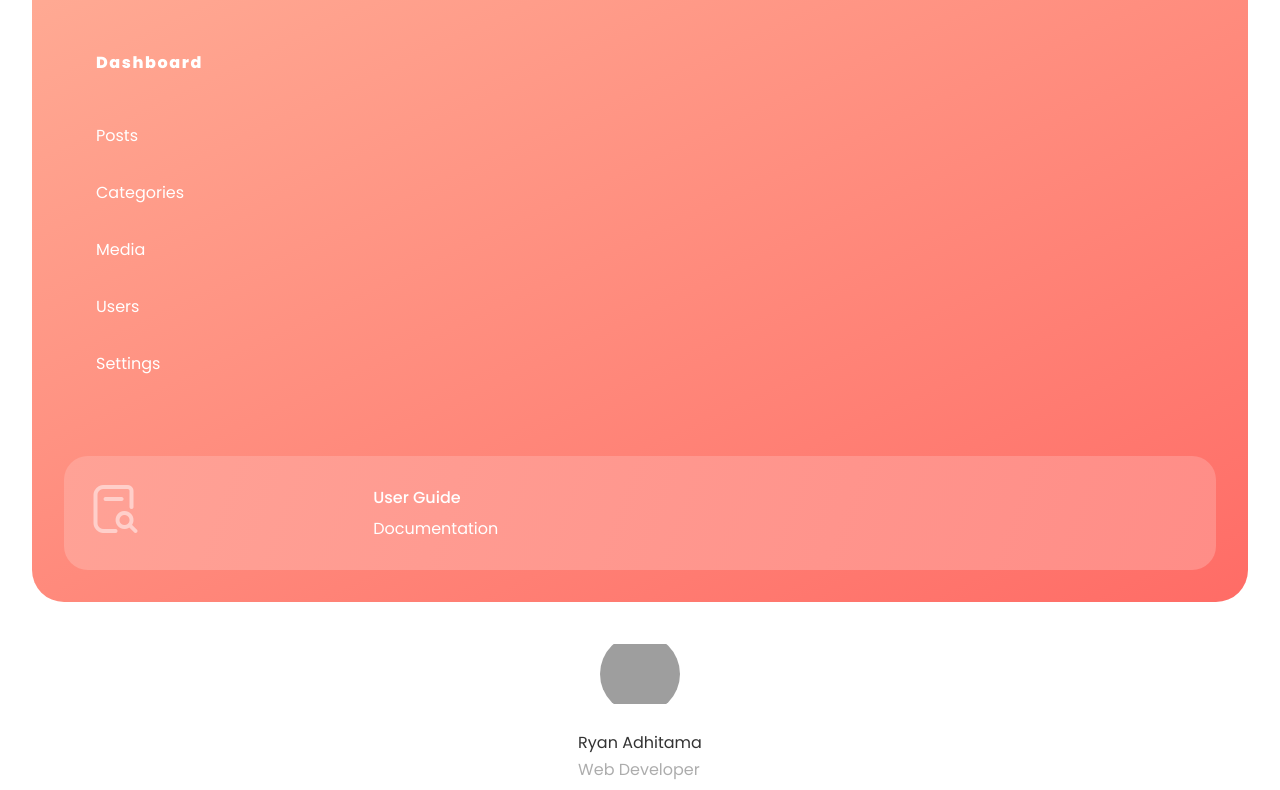
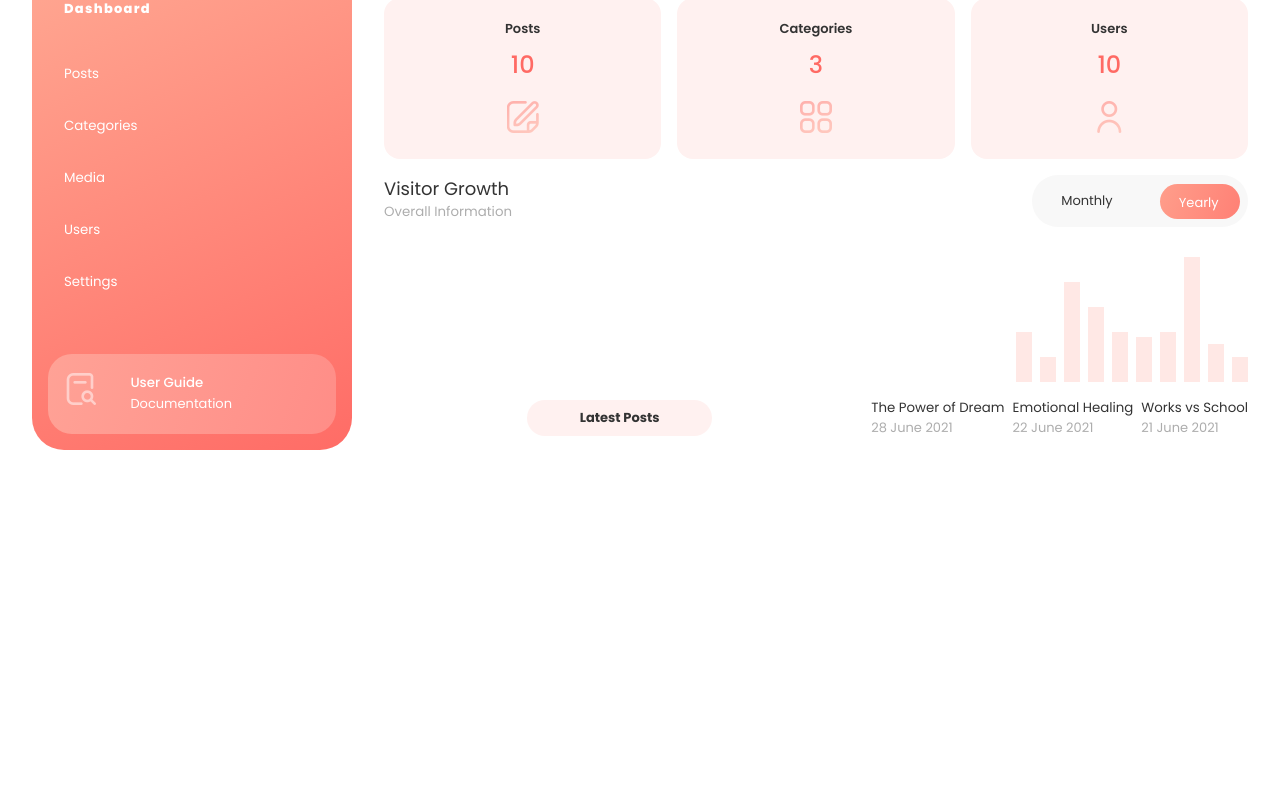
Before and after one commit to edsonJordan/blog-design-dashboard, a plain HTML site: page index.html in a window 1280 px wide. Shown: the part 158-948 px from the top of the page. After the commit the page ends 864 px from the top, so only its background shows below. Drawn offline with nearby package versions, Linux system fonts and the light colour scheme; grey boxes are pictures that could not be loaded.

Commit message:
adding responsive mode tablet

```diff
--- a/index.html
+++ b/index.html
@@ -10,7 +10,7 @@
 <body>
     <div class="container">
         <div class="navigation">
-            <div class="content-nav">
+            <div class="content_nav">
                 <div class="logo">
                     <h1 class="text-logo">Scribble.</h1>
                 </div>
--- a/style.css
+++ b/style.css
@@ -1,5 +1,6 @@
 @import url('https://fonts.googleapis.com/css2?family=Poppins:wght@100;200;300;400;500;600;700;800;900&display=swap');
 @import url('https://cdn-uicons.flaticon.com/uicons-regular-rounded/css/uicons-regular-rounded.css');
+/* Desgin https://www.figma.com/community/file/991346867773569175 */
 /* font-family: 'Roboto', sans-serif; */
 :root{
     /* Colors */
@@ -96,7 +97,7 @@ h1,h2,h3,h4,p{
 .guide p{
     font-weight: 500;
 }
-.content-nav{
+.content_nav{
     display: flex;
     flex-direction: column;
     row-gap: 4rem;
@@ -343,3 +344,168 @@ h1,h2,h3,h4,p{
     font-weight: 400;
     color: var(--text-gray-light);
 }
+@media (min-width: 768px) {
+    .container{
+       flex-direction: row;
+       column-gap: 2rem;
+    }
+    .navigation{
+        width: 25%;
+        padding: 1rem;
+        height: fit-content;
+    }
+    .content_nav{
+        padding: 1rem;
+    }
+    .text-logo{
+        font-size: larger;
+    }
+    .nav h2{
+        font-size: small;
+    }
+    .nav ul{
+        font-size: smaller;
+    }
+    .guide{
+        padding: 1.2rem 1rem;
+        column-gap: .2rem;
+        row-gap: .1rem;
+    }
+    .icon-guide{
+        font-size: xx-large;
+    }
+    .guide p{
+        font-size: smaller;
+    }
+    .guide span{
+        font-size: small;
+    }
+    .content{
+        width: 75%;
+        row-gap: 1rem;
+        height :fit-content;
+    }
+    .content_user{
+        flex-direction: row;
+        align-items: center;
+        justify-content: flex-end;
+        column-gap: .8rem;
+    }
+    .avatar{
+        width: 40px;
+        height: 40px;
+    }
+    .data_user p{
+        font-size: smaller;
+    }
+    .data_user span{
+        font-size: x-small;
+    }
+    .content_crumbs{
+        padding: 0;
+        text-align: left;
+    }
+    .content_crumbs h1{
+        font-size: large;
+    }
+    .content_crumbs span{
+        font-size: smaller;
+    }
+    .section_cards{
+        grid-template-columns:repeat(3, 1fr);
+        grid-template-rows:none;
+        column-gap: 1rem;
+    }
+    .card{
+        padding: 1.3rem .8rem .8rem .8rem;
+        border-radius: 1rem;
+    }
+    .card__data{
+        row-gap: .5rem;
+    }
+    .card__data p{
+        font-size: small;
+    }
+    .card__data label{
+        font-size: x-large;
+    }
+    .icon-card{
+        font-size: xx-large;
+    }
+    .section_statics{
+        grid-template-columns: repeat(2, 1fr);
+    }
+    .tittle_section{
+        align-items: left;
+        justify-content: start;
+        text-align: left;
+    }
+    .slideThree{
+        margin-top: 0;
+        margin-right: 0;
+    }
+    .grapics_statics{
+        grid-column: span 2;
+    }
+    .tittle_section h2{
+        font-size: large;
+    }
+    .tittle_section span{
+        font-size: smaller;
+    }
+    .slideThree:before{
+        font:13px/26px var(--font-roboto);
+    }
+    .slideThree:after{
+        font:13px/26px var(--font-roboto);
+    }
+    .slideThree label::after{
+        font:13px/26px var(--font-roboto);
+    }
+    .slideThree input[type=checkbox]:checked + label::after{
+        font:13px/26px var(--font-roboto);
+        margin-left: 1.2rem;
+    }
+    .slideThree label{
+        width: 80px;
+        margin-left: 1.1rem;
+        left: 0px;
+    }
+    .col_statics{
+        height: calc(calc(var(--module-size)*0.5) * var(--data-x));
+        width: 1rem;
+    }
+    .section_lasts{
+        column-gap: 1rem;
+        flex-direction: row;
+    }
+    .list_lasts{
+        flex-direction: row;
+    }
+    .section_lasts a{
+        height: min-content;
+        padding: initial;
+        margin: auto ;
+    }
+    .list_lasts{
+        margin: 0;
+        padding: initial;
+    }
+    .section_lasts a{
+        font-size: small;
+        width: 10rem;
+        padding: .5rem .8rem;
+        text-overflow: ellipsis;
+        overflow: hidden;
+        white-space: pre;
+    }
+    .list_lasts{
+        font-size: smaller;
+        column-gap: .5rem;
+    }
+    .list_lasts li p{
+        font-size: small;
+
+    }
+
+}
```
